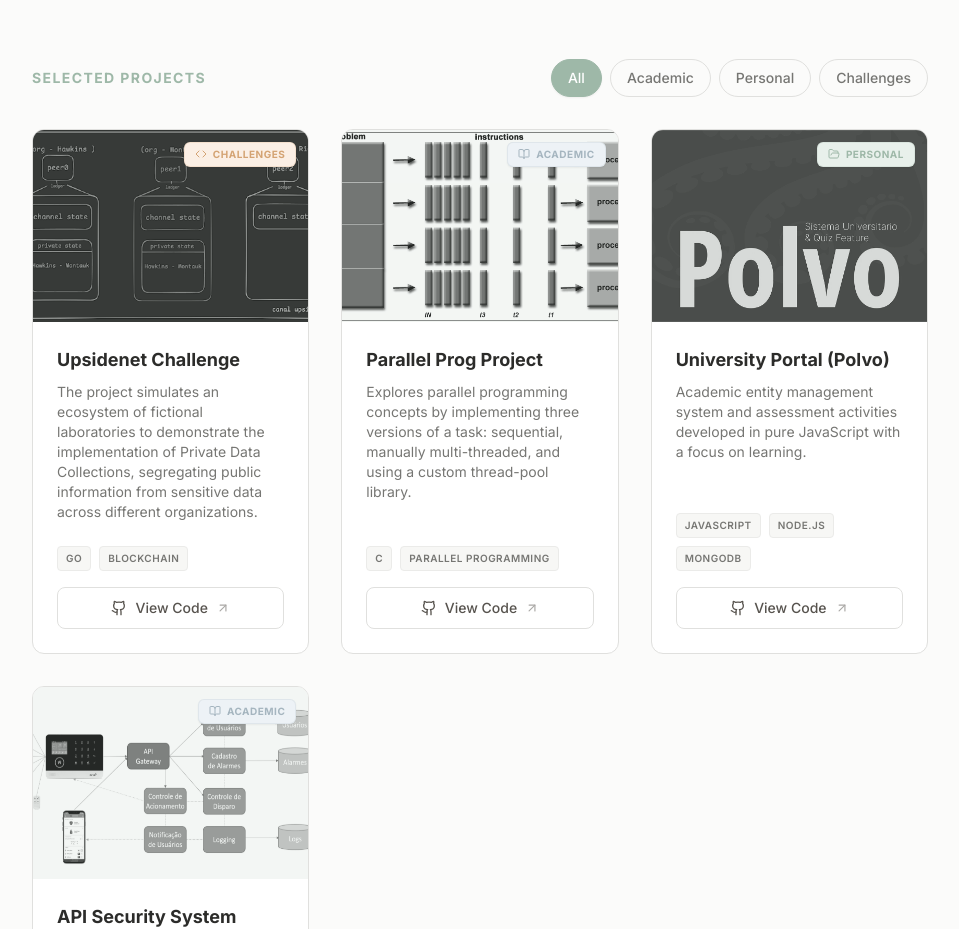
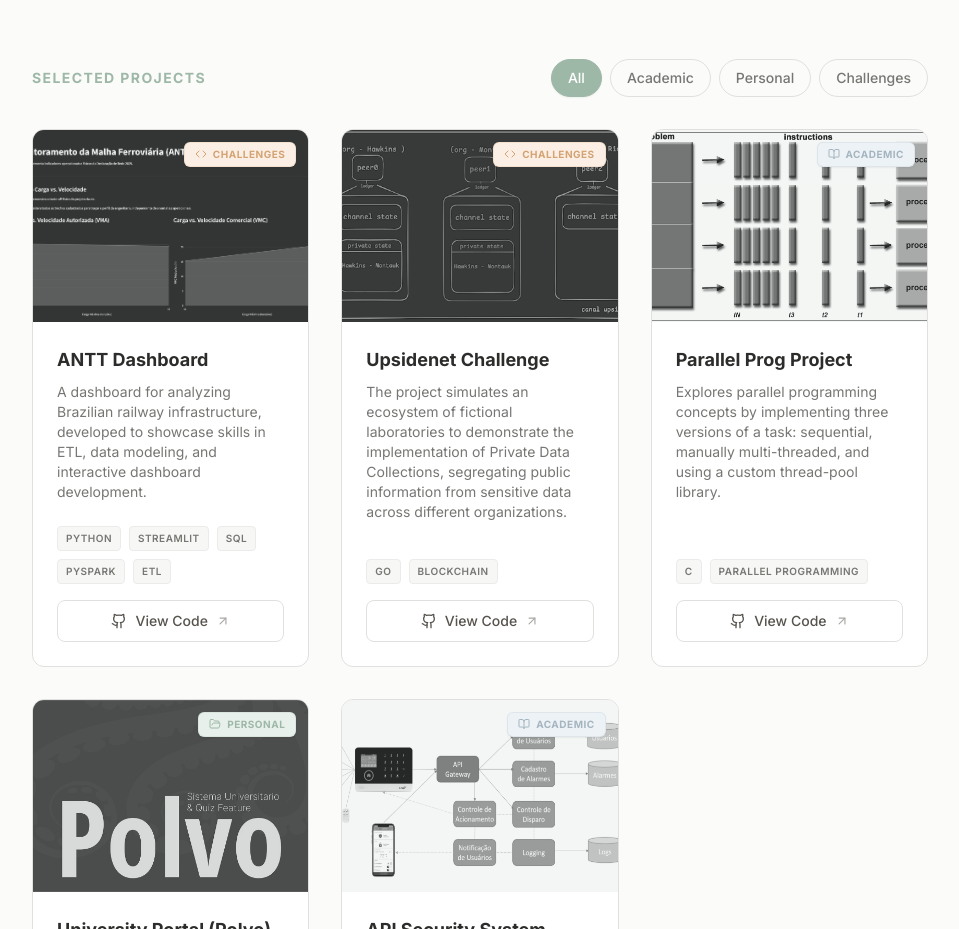
Before and after one commit to bastosanaa/my-portifolio, a React (Vite) app: page / in a window 1280 px wide. Shown: the part 3120-4049 px from the top of the page, without its empty margins (160-1119 px from the left). Built offline with nearby package versions, Linux system fonts and the light colour scheme.

Commit message:
feat: add new portfolio project

```diff
--- a/constants.ts
+++ b/constants.ts
@@ -142,6 +142,14 @@
     },
     items: [
       {
+        title: "Dashboard ANTT",
+        description: "Um dashboard para análise da infraestrutura ferroviária brasileira, desenvolvido visando apresentar habilidades em ETL, modelagem de dados e desenvolvimento de painéis interativos.",
+        image: "/assets/portfolio/antt_dash.png",
+        tags: ["Python", "Streamlit", "SQL", "PySpark", "ETL"],
+        githubUrl: "https://github.com/bastosanaa/ANTT-data-analysis",
+        category: 'challenge'
+      },
+      {
         title: "Upsidenet Challenge",
         description: "O projeto simula um ecossistema de laboratórios fictícios para demonstrar a implementação de Private Data Collections, segregando informações públicas de dados sensíveis entre diferentes organizações.",
         image: "/assets/portfolio/upsidenet.png",
@@ -282,6 +290,14 @@
     },
     items: [
       {
+        title: "ANTT Dashboard",
+        description: "A dashboard for analyzing Brazilian railway infrastructure, developed to showcase skills in ETL, data modeling, and interactive dashboard development.",
+        image: "/assets/portfolio/antt_dash.png",
+        tags: ["Python", "Streamlit", "SQL", "PySpark", "ETL"],
+        githubUrl: "https://github.com/bastosanaa/ANTT-data-analysis",
+        category: 'challenge'
+    },
+      {
         title: "Upsidenet Challenge",
         description: "The project simulates an ecosystem of fictional laboratories to demonstrate the implementation of Private Data Collections, segregating public information from sensitive data across different organizations.",
         image: "/assets/portfolio/upsidenet.png",
```
Also changed, not shown: public/assets/portfolio/antt_dash.png (added).
